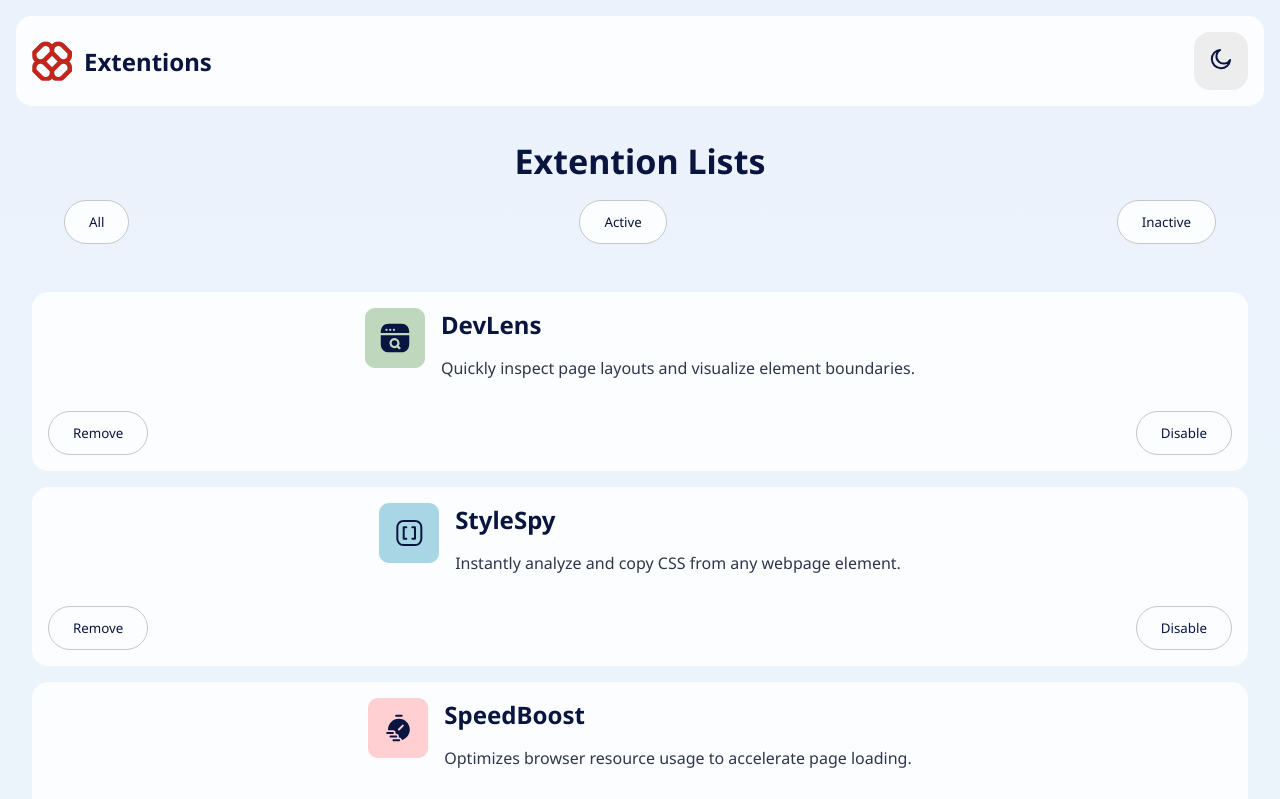
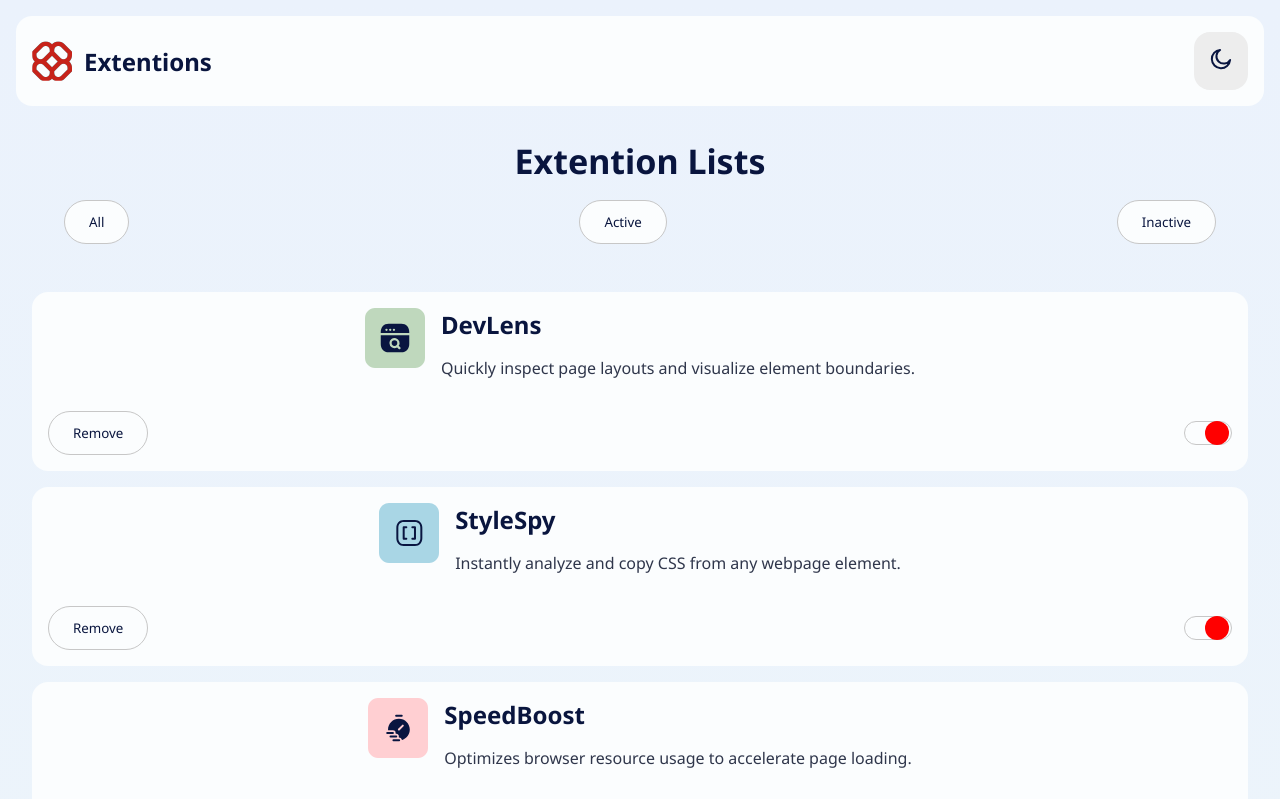
Before and after one commit to fayiz770/browser-extensions-manager-ui-main, a React (Vite) app: page / in a window 1280 px wide. Shown: the top 799 px of the page. Built offline with nearby package versions, Linux system fonts and the light colour scheme.

Commit message:
Refactor Extention component buttons for active/inactive states; update CSS for button styles and circle indicators

```diff
--- a/src/components/Extention.jsx
+++ b/src/components/Extention.jsx
@@ -16,7 +16,11 @@ export default function Extention({icon, name, description, isActive}) {
             </div>
             <div className="btns">
                 <button className="btn remove-btn">Remove</button>
-                <button className="btn status-btn">{isActive ? "Disable" : "Enable"}</button>
+                {
+                    isActive ?
+                    <button className="btn active"><div className="circle"></div></button> :
+                    <button className="btn inactive"><div className="circle"></div></button>
+                }
             </div>
         </div>
     )
--- a/src/components/MainHeader.jsx
+++ b/src/components/MainHeader.jsx
@@ -3,9 +3,9 @@ export default function MainHeader() {
         <div className="main-header">
             <h1>Extention Lists</h1>
             <div className="btns">
-                <button className="btn all">All</button>
-                <button className="btn active">Active</button>
-                <button className="btn inactive">Inactive</button>
+                <button className="btn">All</button>
+                <button className="btn">Active</button>
+                <button className="btn">Inactive</button>
             </div>
         </div>
     )
--- a/src/index.css
+++ b/src/index.css
@@ -28,6 +28,7 @@
     --extention-bg: var(--Neutral-0);
     --extention-color: var(--Neutral-900);
     --text-color: var(--Neutral-700);
+    --active-bg: var();
 }
 
 .dark-theme {
@@ -92,6 +93,32 @@ body {
 
 .status-btn {
 
+}
+
+.active,
+.inactive {
+    display: flex;
+    align-items: center;
+    padding: .5rem .125rem;
+    width: 3rem;
+    height: 1.5rem;
+}
+
+.active {
+    justify-content: end;
+}
+
+
+.inactive {
+    justify-content: start;
+}
+
+
+.circle {
+    border-radius: 50%;
+    width: 1.5rem;
+    height: 1.5rem;
+    background: red;
 }
 
 
```
